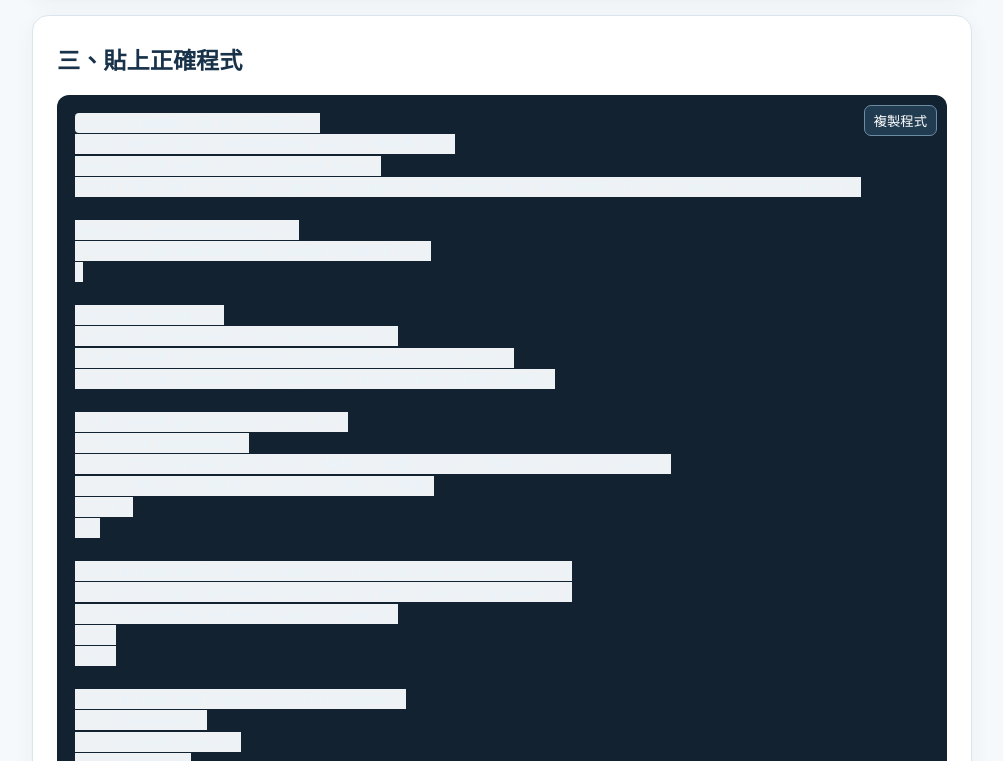
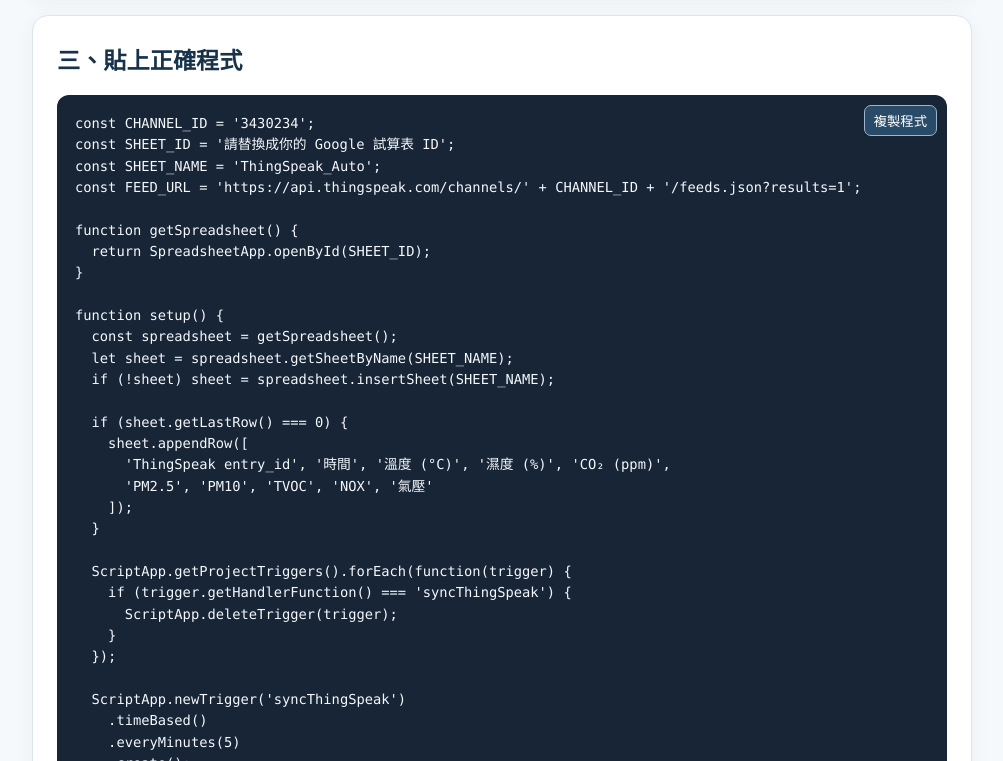
Before and after one commit to lmchiang62-gif/thingspeak-auto-guide, a plain HTML site: page index.html in a window 1280 px wide. Shown: the part 1059-1820 px from the top of the page, without its empty margins (138-1141 px from the left). Drawn offline with Linux system fonts and the light colour scheme.

Commit message:
改善程式碼閱讀配色

```diff
--- a/index.html
+++ b/index.html
@@ -12,7 +12,7 @@
     main{padding:28px 20px 64px} section{background:#fff;border:1px solid var(--line);border-radius:16px;padding:24px;margin:18px 0;box-shadow:0 6px 20px #17324d0d}
     h2{margin:0 0 14px;font-size:1.45rem} h3{margin:22px 0 8px}.flow{display:grid;grid-template-columns:repeat(3,1fr);gap:12px;margin-top:18px}.flow div{padding:15px;border-radius:12px;background:var(--soft);border:1px solid #cde7f8;text-align:center;font-weight:700}
     .step{display:flex;gap:14px;align-items:flex-start;margin:12px 0}.num{flex:0 0 34px;height:34px;border-radius:50%;display:grid;place-items:center;background:var(--blue);color:#fff;font-weight:800}
-    code,pre{font-family:ui-monospace,SFMono-Regular,Consolas,monospace}code{background:#eef2f5;padding:2px 5px;border-radius:4px}pre{position:relative;overflow:auto;padding:18px;border-radius:12px;background:#122231;color:#e9f4fb;font-size:.86rem;line-height:1.55}.copy{position:absolute;top:10px;right:10px;border:1px solid #6c8ca4;background:#213c51;color:#fff;border-radius:7px;padding:5px 9px;cursor:pointer}
+    code,pre{font-family:ui-monospace,SFMono-Regular,Consolas,monospace}code{background:#eef2f5;color:#18324a;padding:2px 5px;border-radius:4px}pre{position:relative;overflow:auto;padding:18px;border-radius:12px;background:#172536;color:#f4f8fc;font-size:.86rem;line-height:1.55}pre code{display:block;background:transparent;color:#f4f8fc;padding:0;border-radius:0;white-space:pre}.copy{position:absolute;top:10px;right:10px;border:1px solid #9bb6cc;background:#294b67;color:#fff;border-radius:7px;padding:5px 9px;cursor:pointer}.copy:hover{background:#356889}
     .note,.ok{padding:14px 16px;border-radius:8px;margin:12px 0}.note{border-left:4px solid #f3a712;background:var(--warn)}.ok{border-left:4px solid #2b9a6d;background:#eefaf4}a{color:var(--blue)}table{width:100%;border-collapse:collapse}th,td{text-align:left;padding:10px;border-bottom:1px solid var(--line)}th{background:#f0f6fa}footer{text-align:center;color:var(--muted);padding:20px}@media(max-width:700px){.flow{grid-template-columns:1fr}section{padding:18px}}
   </style>
 </head>
```
